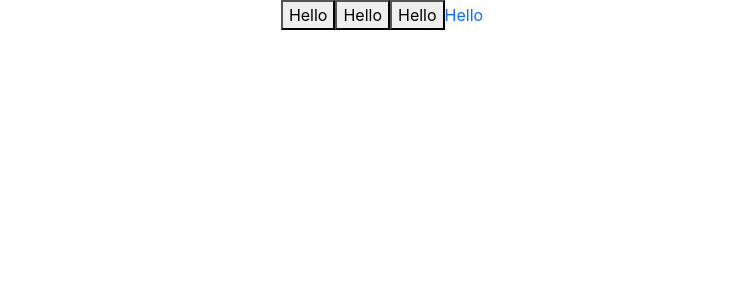
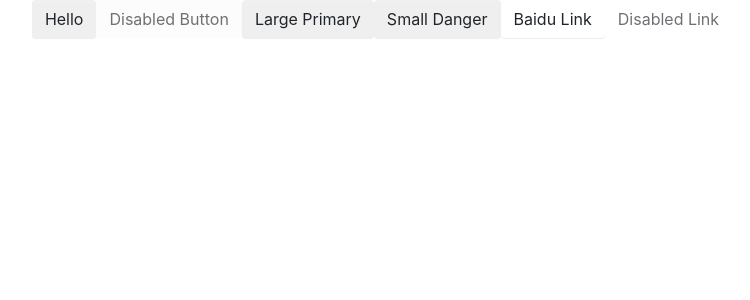
Before and after one commit to coderyjw/jw-ui-react, a React (Create React App) app: page / in a window 1280 px wide. Shown: the top 300 px of the page, without its empty margins (258-1008 px from the left). Built offline with nearby package versions, Linux system fonts and the light colour scheme.

Commit message:
add button component, part 1

```diff
--- a/src/App.tsx
+++ b/src/App.tsx
@@ -6,10 +6,12 @@ import Button, {ButtonType, ButtonSize} from './components/Button/button';
 function App() {
   return (
     <div className="App">
-      <Button>Hello</Button>
-      <Button btnType={ButtonType.Primary}>Hello</Button>
-      <Button btnType={ButtonType.Default} size={ButtonSize.Large}>Hello</Button>
-      <Button btnType={ButtonType.Link} href="https://www.baidu.com">Hello</Button>
+      <Button> Hello </Button>
+      <Button disabled> Disabled Button </Button>
+      <Button btnType={ButtonType.Primary} size={ButtonSize.Large}> Large Primary </Button>
+      <Button btnType={ButtonType.Danger} size={ButtonSize.Small}> Small Danger </Button>
+      <Button btnType={ButtonType.Link} href="http://www.baidu.com"> Baidu Link </Button>
+      <Button btnType={ButtonType.Link} href="http://www.baidu.com" disabled> Disabled Link </Button>
     </div>
   );
 }
--- /dev/null
+++ b/src/components/Button/_style.scss
@@ -0,0 +1,27 @@
+.btn {
+  position: relative;
+  display: inline-block;
+  font-weight: $btn-font-weight;
+  line-height: $btn-line-height;
+  color: $body-color;
+  white-space: nowrap;
+  text-align: center;
+  vertical-align: middle;
+  background-image: none;
+  border: $btn-border-width solid transparent;
+  padding: $btn-padding-y $btn-padding-x;
+  font-size: $btn-font-size;
+  border-radius: $border-radius;
+  box-shadow: $btn-box-shadow;
+  cursor: pointer;
+  transition: $btn-transition;
+  &.disabled,
+  &[disabled] {
+    cursor: not-allowed;
+    opacity: $btn-disabled-opacity;
+    box-shadow: none;
+    > * {
+      pointer-events: none;
+    }
+  }
+}
--- a/src/styles/index.scss
+++ b/src/styles/index.scss
@@ -9,3 +9,6 @@
 
 // animation
 @import "animation";
+
+// button
+@import "../components/Button/style";
```
